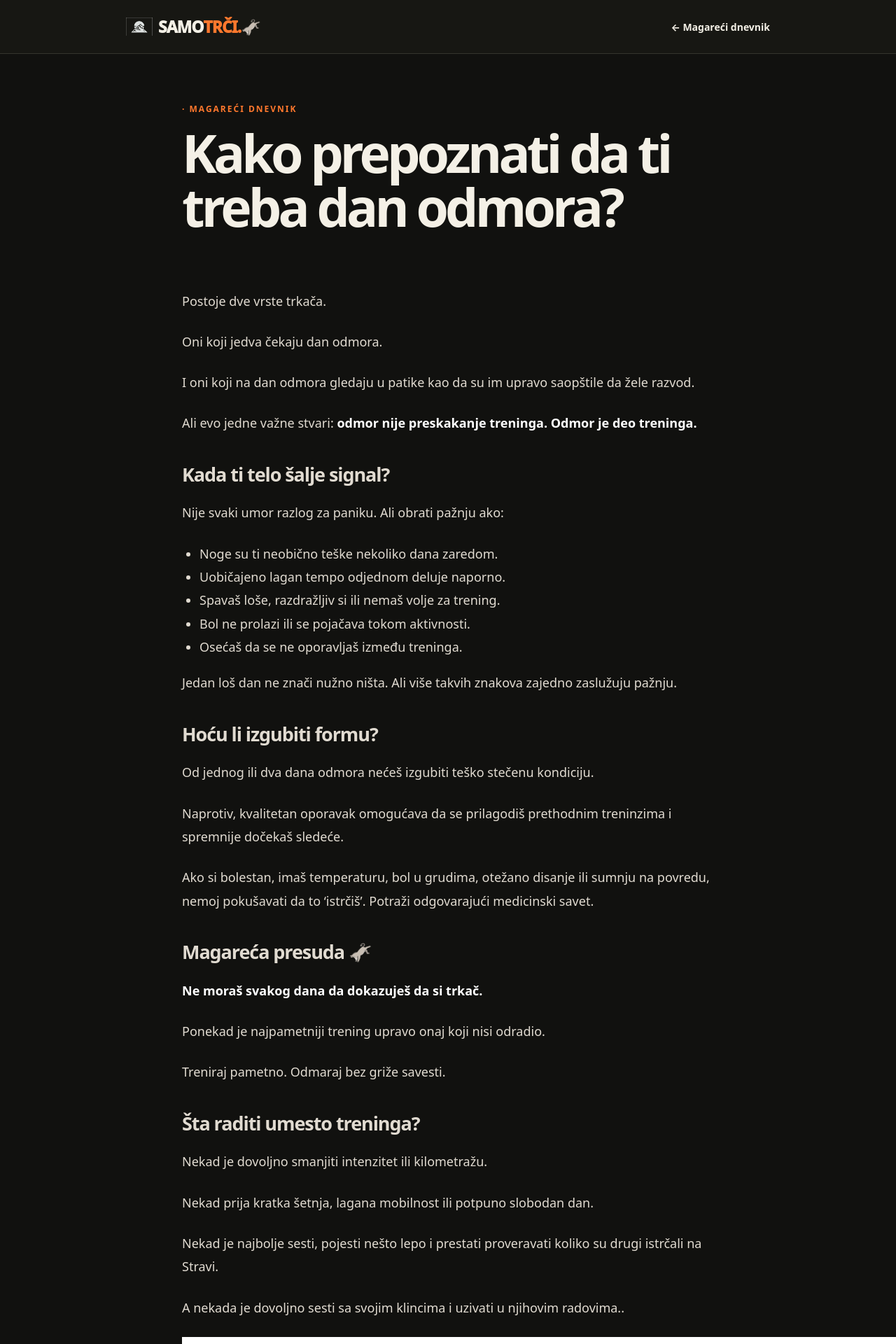
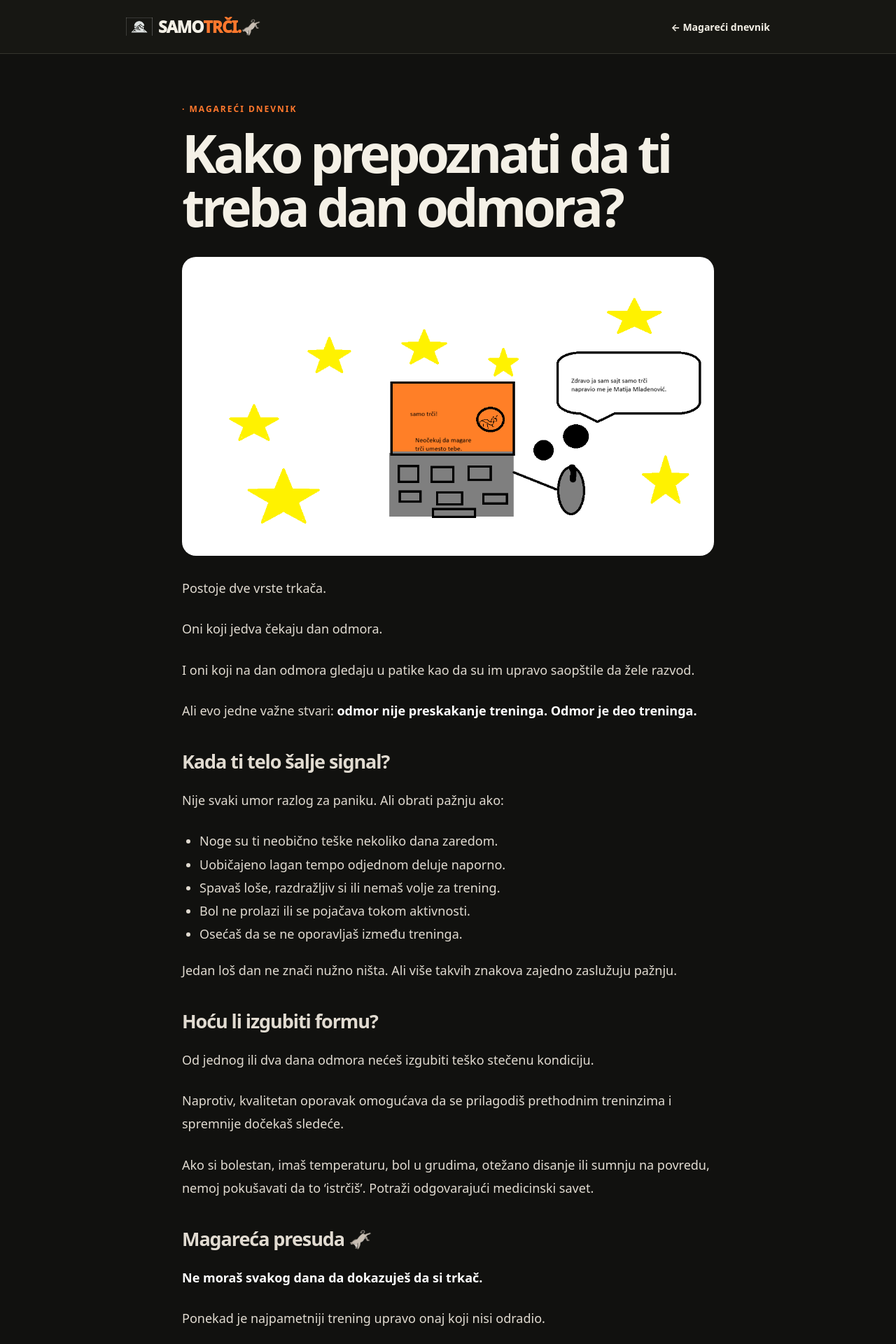
Before and after one commit to samotrci/samotrci.github.io, a Jekyll site: the page built from _posts/2026-10-13-kada-odmoriti.md, in a window 1280 px wide. Shown: the top 1920 px of the page at 70% size. Built offline with Jekyll 4.4.1, drawn with Linux system fonts in a browser that asks for light colours.

Commit message:
Update 2026-10-13-kada-odmoriti.md

```diff
--- a/_posts/2026-10-13-kada-odmoriti.md
+++ b/_posts/2026-10-13-kada-odmoriti.md
@@ -2,7 +2,7 @@
 layout: post
 title: "Kako prepoznati da ti treba dan odmora?"
 date: 2026-10-13
-image: sajt%20samo%20tr%C4%8Di.png
+image: "/images/sajt samo trči.png"
 permalink: /blog/kada-odmoriti/
 ---
 
```
